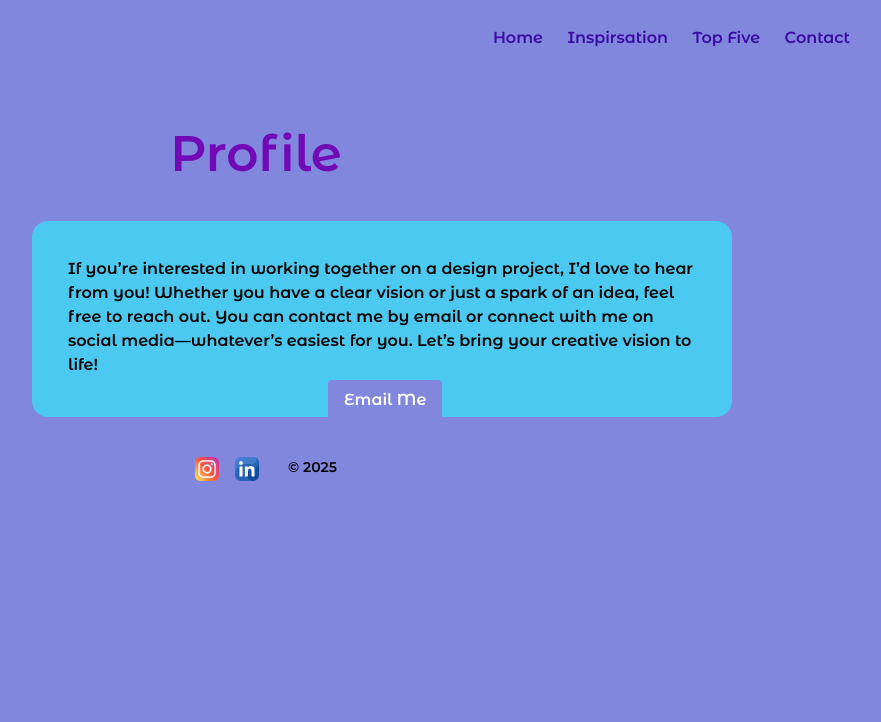
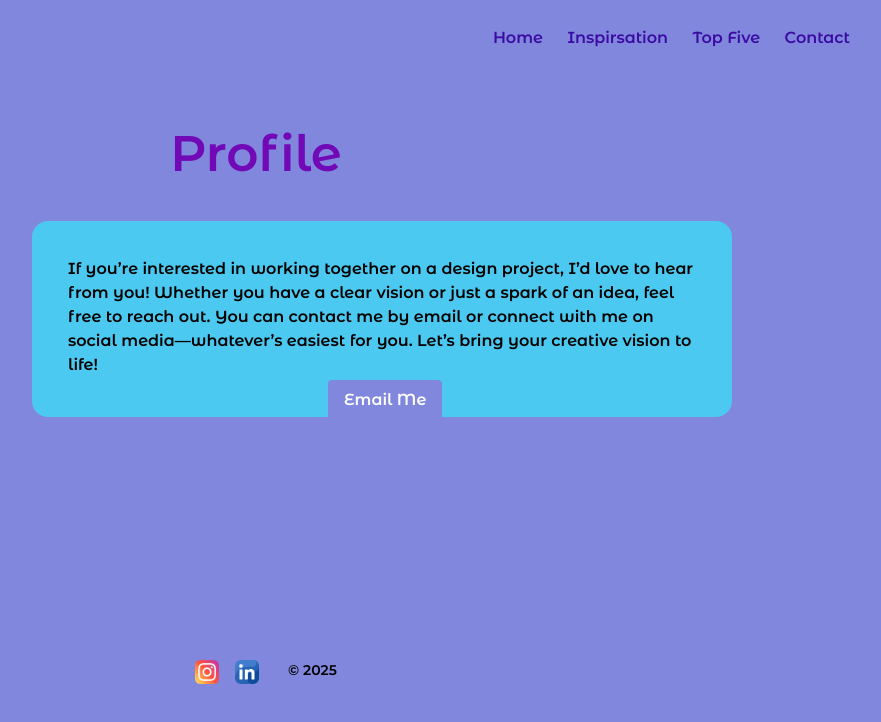
Before and after one commit to Peaches1224/DES228_porfolioProject, a website: page Contact/contact.html in a window 1280 px wide. Shown: the whole page, without its empty margins (384-1265 px from the left). Drawn offline with Linux system fonts and the light colour scheme.

Commit message:
footer changes

```diff
--- a/Contact/contact.html
+++ b/Contact/contact.html
@@ -11,7 +11,7 @@
 </head>
 <!-- <div><a class="" aria-current="page" href="../index.html">Peaches</a> </div> -->
 
-<body class="flex flex-col justify-between  p-4">
+<body class="flex flex-col justify-between  min-h-screen p-4">
 
   <div class="flex flex-row justify-between">
     <a class="block w-[100px] h-[100px] " href="../Contact/contact.html">
```
Also changed, not shown: PeachesStitts-Inspirations/inspiration.html (+1 -1 lines), PeachesStitts-Top5/top5.html (+1 -1 lines), index.html (+1 -1 lines), css/style.css.
